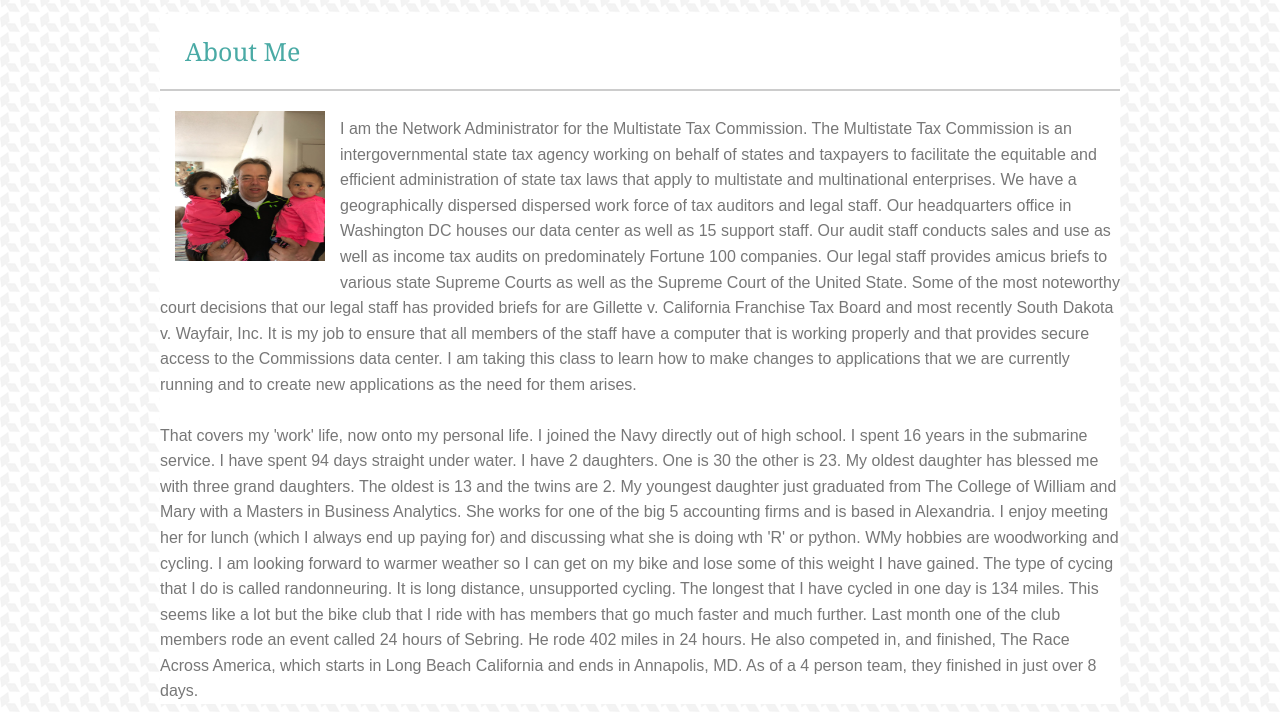
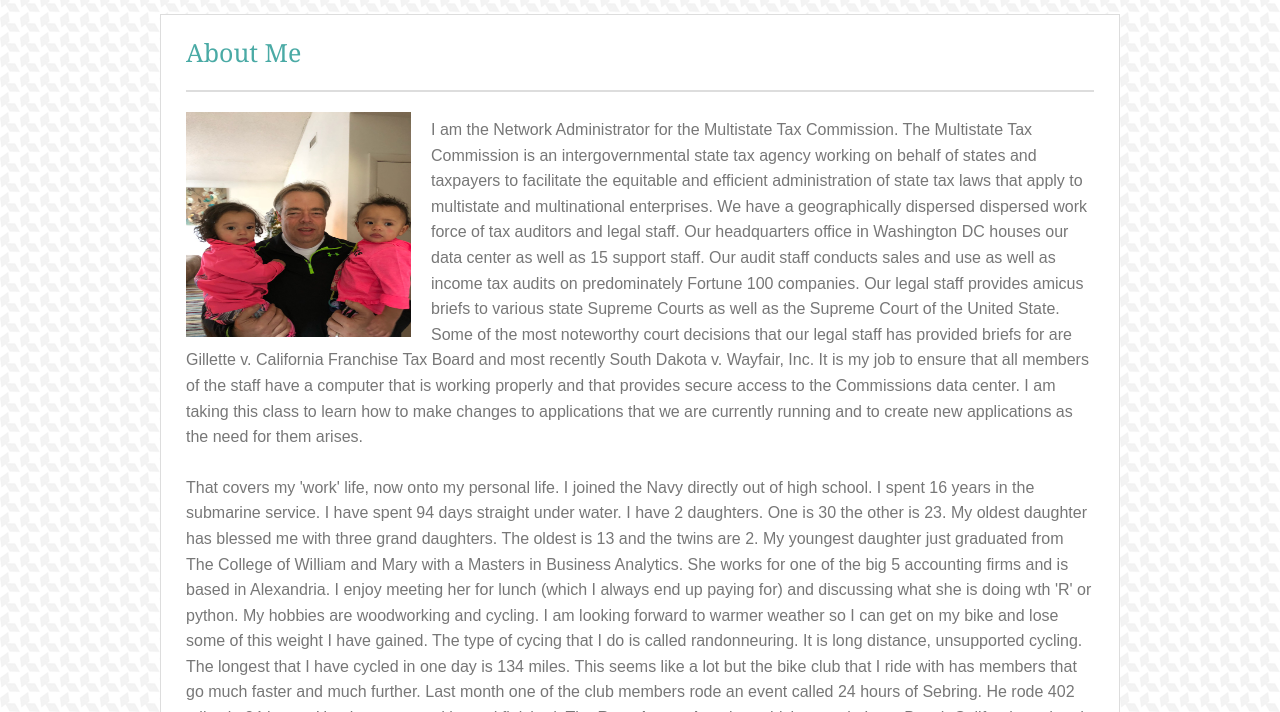
Before and after one commit to cslane64/Basic_Portfolio, a plain HTML site: page index.html in a window 1280 px wide. Shown: the part 88-800 px from the top of the page. Drawn offline with Linux system fonts and the light colour scheme.

Commit message:
pre-bonus completed

```diff
--- a/assets/css/style.css
+++ b/assets/css/style.css
@@ -14,11 +14,13 @@ header{
     margin-bottom: 20px;
     padding: 25px;
 }
+/* Provides formatting for the labels in the contact form*/
 form label{
     display: block;
     font-size: 16px;
     color: #777;
 }
+/* used to create seperation from the border above and the Name label */
 form label:first-child {
     margin-top: 15px;
 }
@@ -34,6 +36,7 @@ nav{
 nav li {
     display: inline;
 }
+/* used to make the links on the page match the example image */
 nav a{
     color:#ccc;
     padding: 0 15px;
@@ -42,15 +45,16 @@ nav a{
     border-right-color: #eee;
     border-right-width: 2px;
 }
+/* removes the border and padding on the last link to line it up properly to the right */
 nav ul li:last-child a {
     border: none;
     padding: 0 0 0 15px;
 }
 img{
-    height: 150px;
-    width: 150px;
+    height: 225px;
+    width: 225px;
     float: left;
-    margin: 20px 15px;
+    margin: 20px 20px 10px 0;
 }
 p{
     margin-top: 25px;
@@ -70,10 +74,12 @@ footer {
     width: 960px;
     margin: 0 auto;
 }
+/* hack to clear floats*/
 .clearfix{
     clear: both;
     display: block;
 }
+/* styling for list of portfolio item labels */
 .port-list h4{
     background-color:#4aaaa5;
     color: #fff;
@@ -84,18 +90,25 @@ footer {
     bottom: 10px;
     left: -0px;
 }
+/* styling for the page content holder */
 .container #section{
     background-color: #fff;
     margin-bottom: 75px;
+    border-width: 1px;
+    border-style: solid;
+    border-color: #ddd;
+    padding: 25px;
 }
+/* styling for all portfolio image elements */
 .port-list{
     position: relative;
     width: 300px;
     height: 225px;
-    margin: 20px;
+    margin: 20px 20px 20px 0;
     float: left;
     padding: 100px;
 }
+/* styling for header h1 tag */
 #name{
     background-color: #4aaaa5;
     color: #fff;
@@ -104,14 +117,16 @@ footer {
     padding: 25px;
     font-size: 30px;
 }
+/* styling for each sections h2 tag */
 #about{
     font-family: Georgia, 'Times New Roman', Times, serif;
-    padding: 25px;
+    padding: 0 0 25px 0;
     font-size: 25px;
     color: #4aaaa5;
     border-bottom: 2px;
     border-style: solid;
-    border-color: #ccc;
+    border-color: #ddd;
+
 }
 #place1{
     background: url(../images/file-11.jpeg);
@@ -138,12 +153,14 @@ footer {
     background-size: cover;
     background-repeat: no-repeat;
 }
+/* styling for contact forms message text area */
 #field-message{
     width: 95%;
     padding: 10px;
     margin-bottom: 15px;
     border-color: #ccc;
 }
+/* send button on contact page */
 #button{
     background-color: #4aaaa5;
     color: #fff;
--- a/index.html
+++ b/index.html
@@ -5,11 +5,14 @@
     <meta name="viewport" content="width=device-width, initial-scale=1.0">
     <meta http-equiv="X-UA-Compatible" content="ie=edge">
     <title>My Portfolio</title>
+    <!--As taught - reset style sheet used to clear all browser preset formatting-->
     <link rel="stylesheet" type="text/css" href="assets/css/reset.css">
     <link rel="stylesheet" type="text/css" href="assets/css/style.css">
 </head>
 <body>
+
     <header>
+    <!--Container used to hold header elements-->
         <div class="container">
             <h1 id="name">Christopher Lane</h1>
             <nav>
@@ -23,8 +26,8 @@
     </header>
 
     <div class="container">
-        <article id="section">
-            <h1 id="about">About Me</h1>
+        <article id="section"> <!--page content holder-->
+            <h2 id="about">About Me</h2>
             <img src="assets/images/file-5.jpeg" alt="Bio picture of Chris Lane">
             <p>
                 I am the Network Administrator for the Multistate Tax Commission. The
@@ -52,7 +55,7 @@
                 just graduated from The College of William and Mary with a Masters in Business Analytics.
                 She works for one of the big 5 accounting firms and is based in Alexandria. I enjoy meeting
                 her for lunch (which I always end up paying for) and discussing what she is doing wth 'R' or
-                python. WMy hobbies are woodworking and cycling. I am looking forward to warmer weather so I
+                python. My hobbies are woodworking and cycling. I am looking forward to warmer weather so I
                 can get on my bike and lose some of this weight I have gained. The type of cycing that I do
                 is called randonneuring. It is long distance, unsupported cycling. The longest that I have
                 cycled in one day is 134 miles. This seems like a lot but the bike club that I ride with has
```
Also changed, not shown: contact.html (+9 -8 lines), portfolio.html (+6 -3 lines), assets/images/Bio.png (deleted), assets/images/file-10.jpeg (deleted), assets/images/file-9.jpeg (deleted), assets/images/place1.jpg (deleted), assets/images/place2.jpg (deleted), assets/images/place3.jpg (deleted), assets/images/place4.jpg (deleted), assets/images/place5.jpg (deleted), 1 other file.
